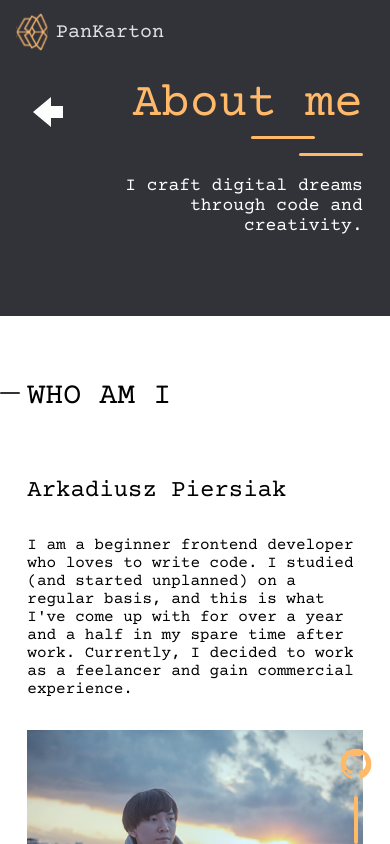
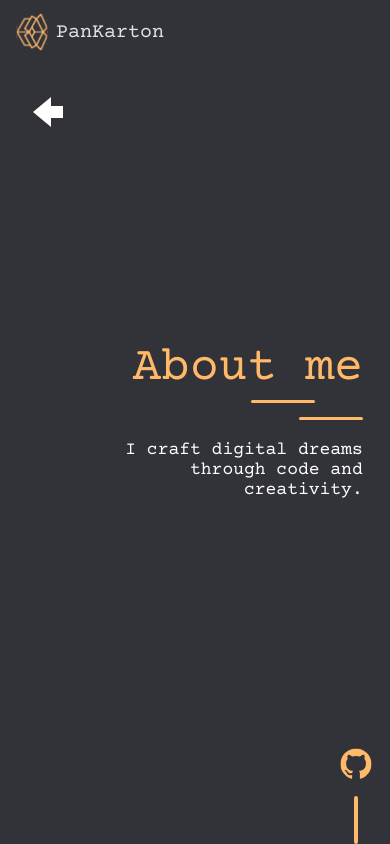
Before and after one commit to PanKarton/PersonalWebsite, a Next.js app: page /about-me in a window 390 px wide. Shown: the top 844 px of the page. Built offline with nearby package versions, Linux system fonts and the light colour scheme.

Commit message:
feat/added color changing useReverseColor hook in about me page to change color of main logo and back arrow

```diff
--- a/src/app/(routes)/about-me/page.tsx
+++ b/src/app/(routes)/about-me/page.tsx
@@ -1,20 +1,25 @@
 'use client';
 
 import { MainLogo } from '@/components/atoms/MainLogo/MainLogo';
+import { useReverseColor } from '@/hooks/useReverseColor';
 import { AboutMeSectionReversed } from '@/modules/AboutMePage/AboutMeSectionReversed/AboutMeSectionReversed';
 import { BackArrowAnchor } from '@/modules/AboutMePage/BackArrowAnchor/BackArrowAnchor';
 import { MeDescriptionSection } from '@/modules/AboutMePage/MeDescriptionSection/MeDescriptionSection';
 import { GitHubLink } from '@/modules/MainPage/GitHubLink/GitHubLink';
-import { useState } from 'react';
+import { useRef } from 'react';
 
 const AboutMePage = () => {
+  const meDescriptionSectionRef = useRef<HTMLElement>(null);
+
+  const { isArrowColorReversed, isLogoColorReversed } = useReverseColor(meDescriptionSectionRef);
+
   return (
     <div style={{ position: 'relative' }}>
       <AboutMeSectionReversed />
-      <MeDescriptionSection />
+      <MeDescriptionSection ref={meDescriptionSectionRef} />
 
-      <BackArrowAnchor />
-      <MainLogo />
+      <BackArrowAnchor isColorReversed={isArrowColorReversed} />
+      <MainLogo isColorReversed={isLogoColorReversed} />
       <GitHubLink />
     </div>
   );
--- a/src/components/atoms/MainLogo/MainLogo.styles.ts
+++ b/src/components/atoms/MainLogo/MainLogo.styles.ts
@@ -21,6 +21,17 @@ export const StyledH1 = styled.h1`
     font-weight: 400;
   }
 
+  &.colorReversed {
+    span {
+      /* color: ${({ theme }) => theme.color.primary}; */
+      color: black;
+    }
+
+    svg {
+      color: black;
+    }
+  }
+
   @media screen and (min-width: 30.25rem) {
     top: 1.25rem;
     left: 1.5rem;
--- a/src/components/atoms/MainLogo/MainLogo.tsx
+++ b/src/components/atoms/MainLogo/MainLogo.tsx
@@ -2,8 +2,8 @@ import Image from 'next/image';
 import logo from 'public/images/logo.svg';
 import { StyledH1 } from './MainLogo.styles';
 
-export const MainLogo = () => (
-  <StyledH1>
+export const MainLogo = ({ isColorReversed }: { isColorReversed: boolean }) => (
+  <StyledH1 className={isColorReversed ? 'colorReversed' : ''}>
     <div className="logo-wrapper">
       <Image src={logo} alt="carton box made of dots logo" fill />
     </div>
--- /dev/null
+++ b/src/hooks/useReverseColor.tsx
@@ -0,0 +1,29 @@
+import { RefObject, useEffect, useState } from 'react';
+
+export const useReverseColor = (ref: RefObject<HTMLElement>) => {
+  const [isArrowColorReversed, setIsArrowColorReversed] = useState(false);
+  const [isLogoColorReversed, setIsLogoColorReversed] = useState(false);
+
+  useEffect(() => {
+    if (ref.current === null) return;
+
+    const handleScroll = () => {
+      const sectionTop = ref.current?.offsetTop;
+      if (!sectionTop) return;
+      // Set true if arrow is between sections
+      setIsArrowColorReversed(window.scrollY + 112 > sectionTop);
+      // Set true if logo is between sections
+      setIsLogoColorReversed(window.scrollY + 40 > sectionTop);
+    };
+
+    document.addEventListener('scroll', handleScroll);
+    return () => {
+      document.removeEventListener('scroll', handleScroll);
+    };
+  }, [ref]);
+
+  return {
+    isArrowColorReversed,
+    isLogoColorReversed,
+  };
+};
--- a/src/modules/AboutMePage/AboutMeSectionReversed/AboutMeSectionReversed.styles.ts
+++ b/src/modules/AboutMePage/AboutMeSectionReversed/AboutMeSectionReversed.styles.ts
@@ -1,7 +1,7 @@
 import styled from 'styled-components';
 
 export const FlexWrapper = styled.div`
-  height: 100%;
+  height: 100vh;
   display: flex;
   flex-direction: column-reverse;
   align-items: flex-end;
--- a/src/modules/AboutMePage/BackArrowAnchor/BackArrowAnchor.styles.ts
+++ b/src/modules/AboutMePage/BackArrowAnchor/BackArrowAnchor.styles.ts
@@ -11,8 +11,15 @@ export const StyledAnchor = styled.a`
   }
 
   svg {
-    color: white;
+    color: ${({ theme }) => theme.color.contrast};
     font-size: 3rem;
+    transition: color 125ms ease-in-out;
+  }
+
+  &.colorReversed {
+    svg {
+      color: ${({ theme }) => theme.color.primary};
+    }
   }
 
   &:focus {
--- a/src/modules/AboutMePage/BackArrowAnchor/BackArrowAnchor.tsx
+++ b/src/modules/AboutMePage/BackArrowAnchor/BackArrowAnchor.tsx
@@ -1,8 +1,8 @@
 import { GoArrowLeft } from 'react-icons/go';
 import { StyledAnchor } from './BackARrowAnchor.styles';
 
-export const BackArrowAnchor = () => (
-  <StyledAnchor href="javascript:history.back()">
+export const BackArrowAnchor = ({ isColorReversed }: { isColorReversed: boolean }) => (
+  <StyledAnchor href="/#about-me" className={isColorReversed ? 'colorReversed' : ''}>
     <GoArrowLeft />
   </StyledAnchor>
 );
--- a/src/modules/AboutMePage/MeDescriptionSection/MeDescription.styles.ts
+++ b/src/modules/AboutMePage/MeDescriptionSection/MeDescription.styles.ts
@@ -8,7 +8,7 @@ export const StyledSection = styled.section`
   &::after {
     content: '';
     position: absolute;
-    top: 4.75rem;
+    top: clamp(4.75rem, 7vw, 7.75rem);
     left: 0;
     background-color: ${({ theme }) => theme.color.primary};
     width: clamp(1.25rem, 4vw, 2rem);
@@ -41,11 +41,17 @@ export const ContentWrapper = styled.div`
     font-weight: 400;
     font-size: ${({ theme }) => theme.fontSize.text3XL};
     margin-block: clamp(4rem, 6vw, 7rem);
+    @media screen and (min-width: 75rem) {
+      font-size: ${({ theme }) => theme.fontSize.text4XL};
+    }
   }
 
   h3 {
     font-weight: 400;
     font-size: ${({ theme }) => theme.fontSize.text2XL};
+    @media screen and (min-width: 75rem) {
+      font-size: ${({ theme }) => theme.fontSize.text3XL};
+    }
   }
 
   .flex-wrapper {
@@ -73,5 +79,6 @@ export const ImageWrapper = styled.div`
 `;
 
 export const Description = styled.p`
-  max-width: 30rem;
+  max-width: 28rem;
+  line-height: 1.4;
 `;
--- a/src/modules/AboutMePage/MeDescriptionSection/MeDescriptionSection.tsx
+++ b/src/modules/AboutMePage/MeDescriptionSection/MeDescriptionSection.tsx
@@ -1,9 +1,10 @@
 import Image from 'next/image';
 import mePicture from 'public/images/me-description-img.png';
+import { ForwardedRef, forwardRef, RefObject } from 'react';
 import { ContentWrapper, Description, ImageWrapper, StyledSection } from './MeDescription.styles';
 
-export const MeDescriptionSection = () => (
-  <StyledSection>
+export const MeDescriptionSection = forwardRef((_, ref: ForwardedRef<HTMLElement>) => (
+  <StyledSection ref={ref}>
     <ContentWrapper>
       <h2>WHO AM I</h2>
       <div className="flex-wrapper">
@@ -22,4 +23,6 @@ export const MeDescriptionSection = () => (
       </div>
     </ContentWrapper>
   </StyledSection>
-);
+));
+
+MeDescriptionSection.displayName = 'MeDescriptionSection';
```
